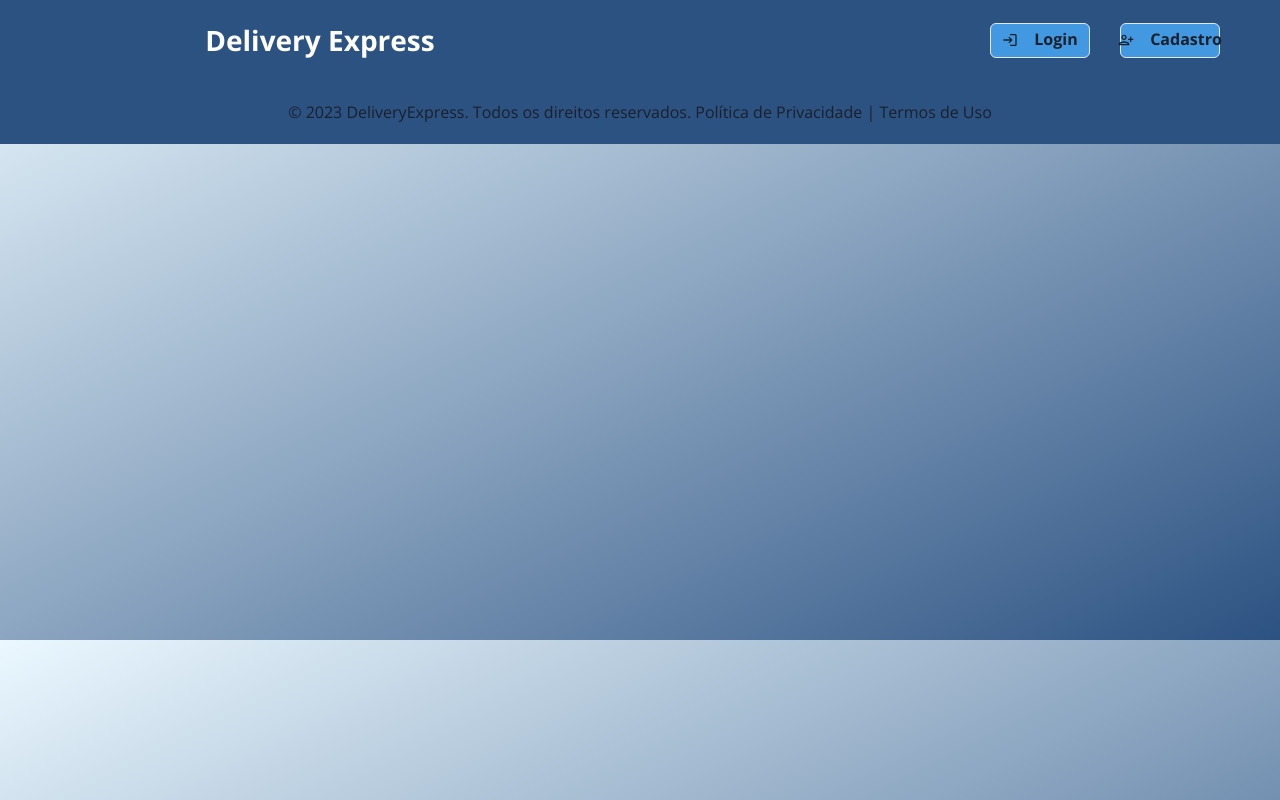
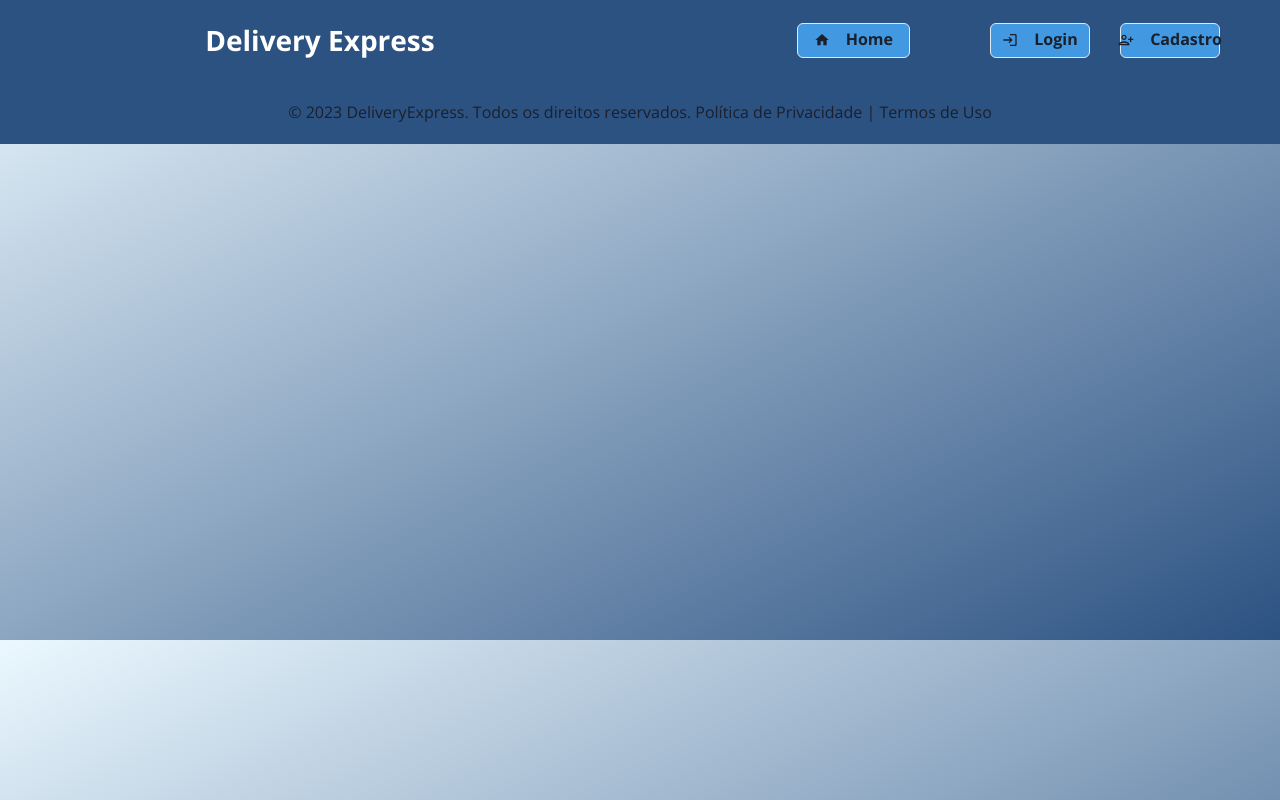
Before and after one commit to MendesEmerson/ReactFrontDelivery, a React (Vite) app: page / in a window 1280 px wide. Built offline with nearby package versions, Linux system fonts and the light colour scheme.

Commit message:
alteração do HeaderComponent, adição do botão home

```diff
--- a/src/components/header/indes.tsx
+++ b/src/components/header/indes.tsx
@@ -1,5 +1,5 @@
 import { Box, Button, Flex, Icon, Menu, MenuButton, MenuItem, MenuList, Text, Wrap } from "@chakra-ui/react";
-import { MdLogin, MdLogout, MdPersonAddAlt, MdShoppingCart, MdArrowDropDown } from "react-icons/md"
+import { MdLogin, MdLogout, MdPersonAddAlt, MdShoppingCart, MdArrowDropDown, MdHome } from "react-icons/md"
 import { ButtonComponent } from "../button";
 import { useNavigate } from "react-router-dom";
 import { useAuth } from "../../context/authContext";
@@ -17,10 +17,16 @@ export function HeaderComponent() {
         navigate("/cadastro")
     }
 
+    function handleNavigationHome() {
+        navigate("/")
+    }
+
     function handleLogout() {
         logout()
         navigate("/login")
     }
+
+
 
     console.log(isLoggedIn)
 
@@ -90,6 +96,9 @@ export function HeaderComponent() {
                         justifyContent={"flex-end"}
 
                     >
+                        <Wrap paddingRight="50px">
+                            <ButtonComponent icon={MdHome} label="Home" onClick={handleNavigationHome}/>
+                        </Wrap>
                         <Wrap width={"120px"} margin={"0 10px"}>
                             <ButtonComponent icon={MdLogin} label="Login" onClick={handleNavigationLogin} />
                         </Wrap>
```
